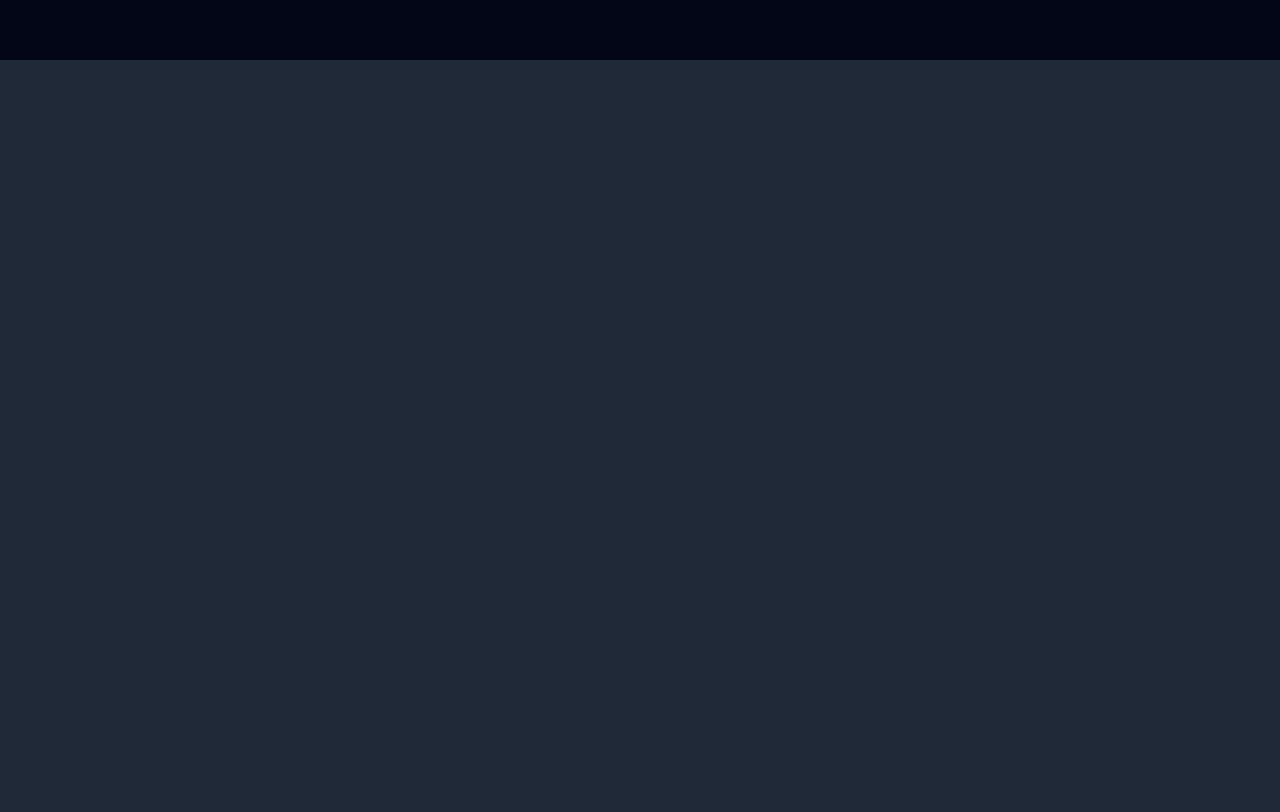
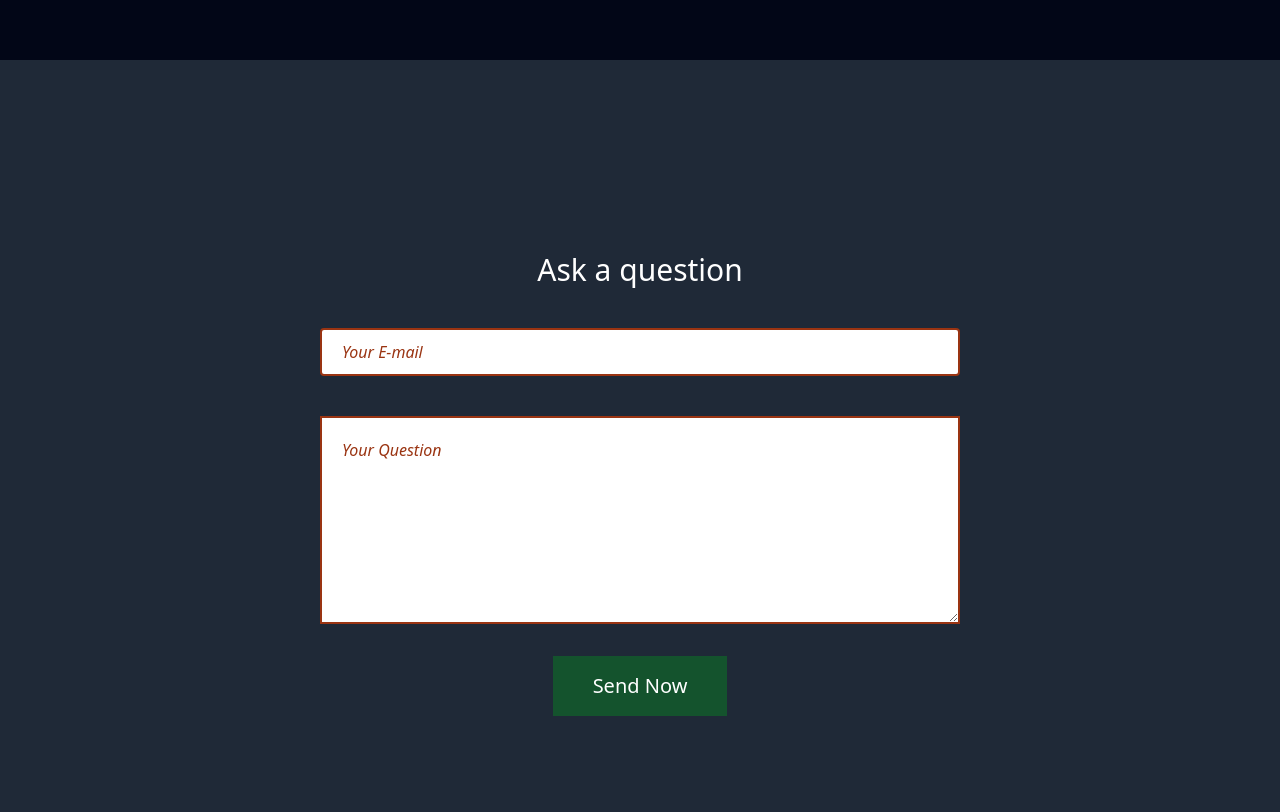
Before and after one commit to Contactahrisha/First-Tailwind-Projects, a website built with Vite: page index.html in a window 1280 px wide. Shown: the part 2520-3332 px from the top of the page. Before the commit the page ends 2676 px from the top, so only its background shows below. Built offline with nearby package versions, Linux system fonts and the light colour scheme.

Commit message:
form section and some changes

```diff
--- a/index.html
+++ b/index.html
@@ -33,7 +33,7 @@
             <button class="bg-indigo-900 transition px-7 py-3 rounded-full text-xl shadow-xl hover:bg-indigo-950"> Join : Programming Shikhbo's Team</button>
         </div>
 
-        <div>
+        <div class="w-96">
             <img class="animate-pulse" src="images/FRONT-END WEB DEVELOPER.jpg" alt="">
         </div>
     </div>
@@ -74,7 +74,7 @@
          Aspermatur,placeat. </p>
 </div>
 <div class="bg-gray-950 p-8 rounded-lg text-center border-4 border-[#1f2937] hover:border-indigo-700 cursor-pointer">
-    <img class="w-1/2 mx-auto" src="images/3.jpg" alt="">
+    <img class="w-1/2 mx-auto" src="images/Untitled design.jpg" alt="">
     <h4 class="text-white my-5 text-lg underline underline-offset-8"> React.js Complete Course</h4>
     <p class="text-white"> Lorem ipsum dolor, sit amet consectetur adipisicing elit.
          Aspermatur,placeat. </p>
@@ -142,6 +142,26 @@
     </div>
 </section>
 
+
+<section class="py-16 sm:py-24 bg-[#1F2937]">
+    <div>
+        <h3 class="text-center mb-10 text-xl sm:text-3xl text-white"> Ask a question</h3>
+
+        <form >
+            <input type="email" class="block  mx-auto w-5/6
+             sm:w-1/2 h-12 mb-10 border-2 border-orange-800 rounded
+              placeholder:italic placeholder:text-orange-800 px-5" placeholder="Your E-mail">
+
+              <textarea class="block mx-auto w-5/6 sm:w-1/2
+              border-2 border-orange-800 h-52 placeholder:italic
+               placeholder:text-orange-800 px-5 py-5" placeholder="Your Question"></textarea>
+
+               <button class="block mx-auto bg-green-900 px-10
+               py-4 text-white text-xl mt-8 hover:bg-green-600 transition"> Send Now</button>
+        </form>
+    </div>
+</section>
+
 </main>
 
 
```
Also changed, not shown: images/IMG_20240920_215249 (1).jpg (deleted), images/IMG_20240920_215249.jpg (deleted), images/IMG_20240920_215308 (1).jpg (deleted), images/IMG_20240920_215308.jpg (deleted), images/IMG_20240920_215353 (1).jpg (deleted), images/IMG_20240920_215353.jpg (deleted), images/IMG_20240920_215401.jpg (deleted), images/IMG_20240920_215459 (1).jpg (deleted), images/IMG_20240920_215459.jpg (deleted), images/Untitled design (1).jpg (deleted).
